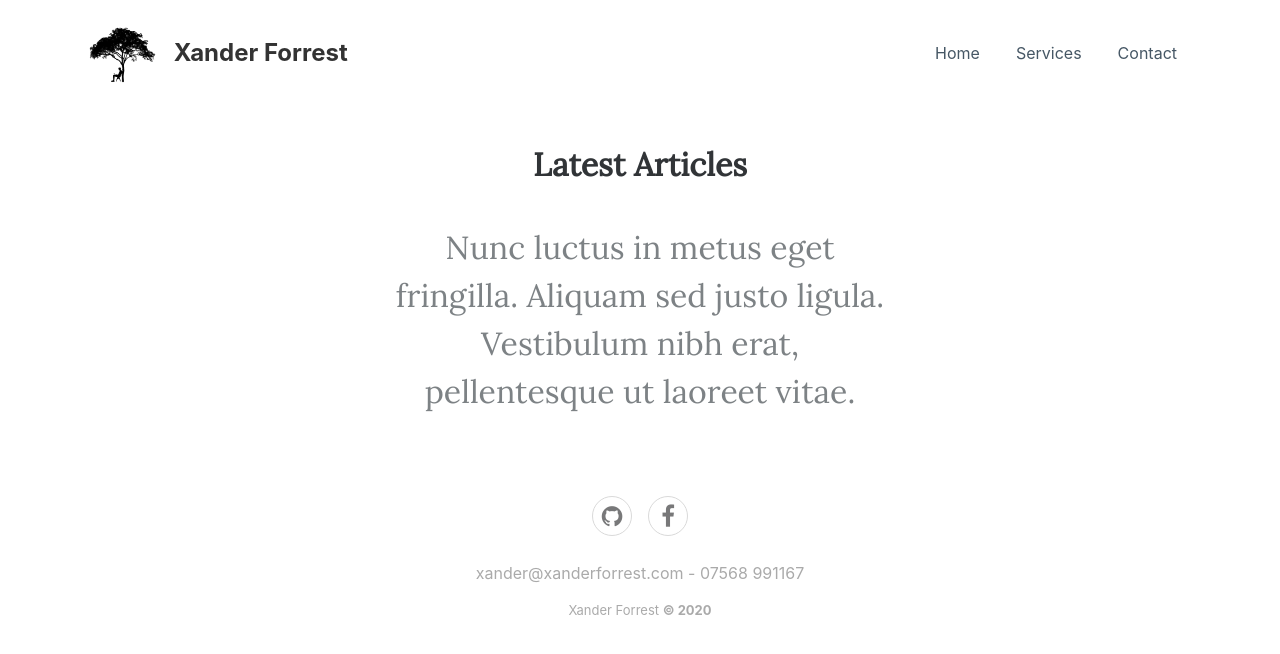
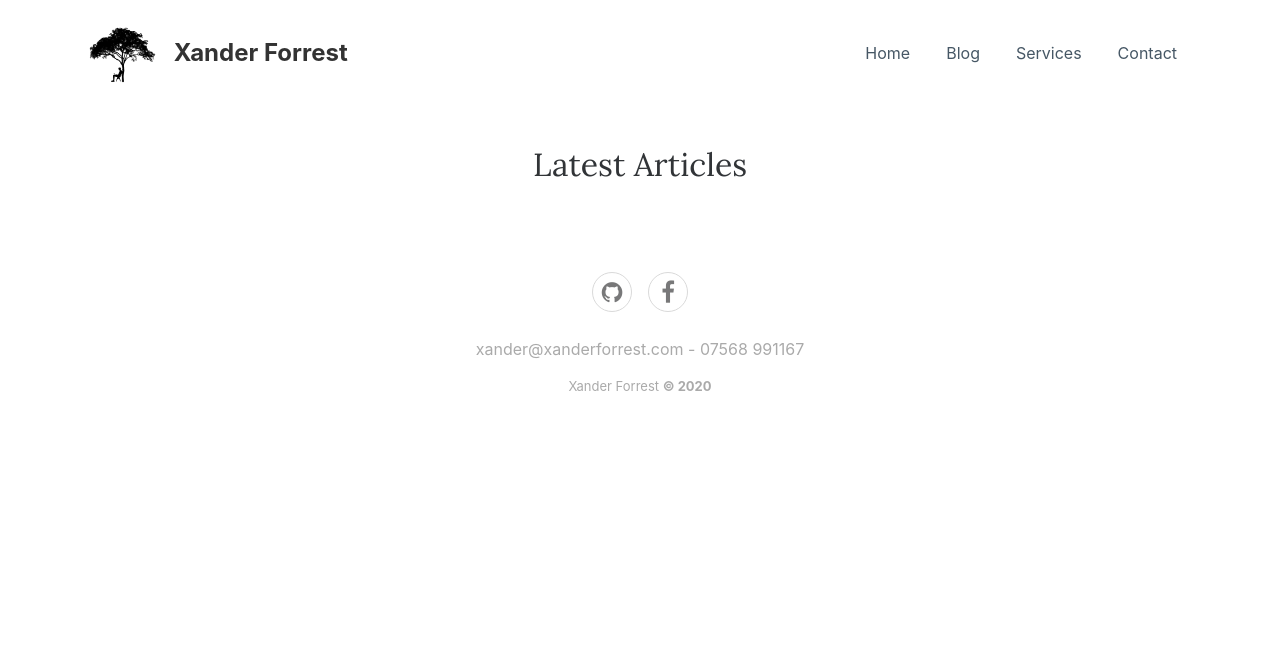
Before and after one commit to xanderforrest/XFs-Site, a Flask app: page /blog in a window 1280 px wide. Shown: the top 654 px of the page. Run offline with Flask 2, Linux system fonts and the light colour scheme; data that the repository does not hold is empty; some libraries are stand-ins or nearby versions.

Commit message:
Fixing up house style across site

```diff
--- a/main.py
+++ b/main.py
@@ -60,7 +60,8 @@ def contact():
 
 @app.route('/blog')
 def blog():
-    posts = BlogPost.query.limit(3).all()
+    #  TODO ADD PAGES IF GOING TO LIMIT BLOG POSTS PER PAGE
+    posts = BlogPost.query.limit(9).all()
     return render_template('blog.html', posts=posts)
 
 
--- a/templates/blog.html
+++ b/templates/blog.html
@@ -6,8 +6,7 @@
     <div class="article-list">
         <div class="container">
             <div class="intro">
-                <h2 class="text-center">Latest Articles</h2>
-                <p class="text-center">Nunc luctus in metus eget fringilla. Aliquam sed justo ligula. Vestibulum nibh erat, pellentesque ut laoreet vitae. </p>
+                <h1 class="text-center">Latest Articles</h1>
             </div>
             <div class="row articles">
                 {% for post in posts %}
--- a/templates/structure.html
+++ b/templates/structure.html
@@ -29,6 +29,7 @@
                 class="collapse navbar-collapse" id="navcol-1">
                 <ul class="nav navbar-nav ml-auto">
                     <li class="nav-item" role="presentation"><a class="nav-link" href="/home">Home</a></li>
+                    <li class="nav-item" role="presentation"><a class="nav-link" href="/blog">Blog</a></li>
                     <li class="nav-item" role="presentation"><a class="nav-link" href="/services">Services</a></li>
                     <li class="nav-item" role="presentation"><a class="nav-link" href="/contact">Contact</a></li>
                 </ul>
```
